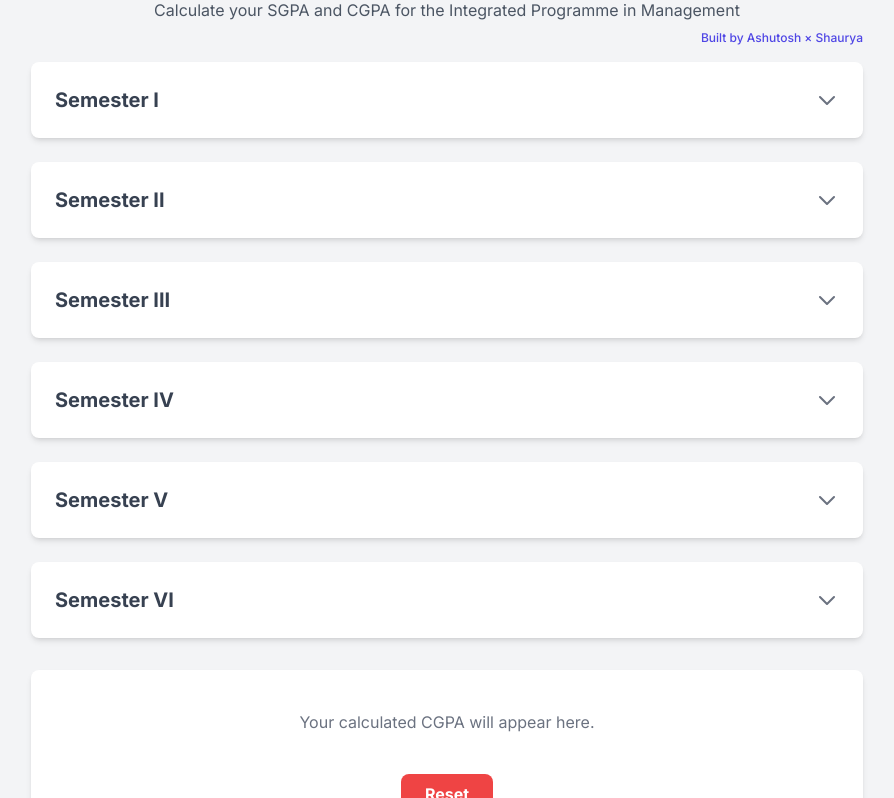
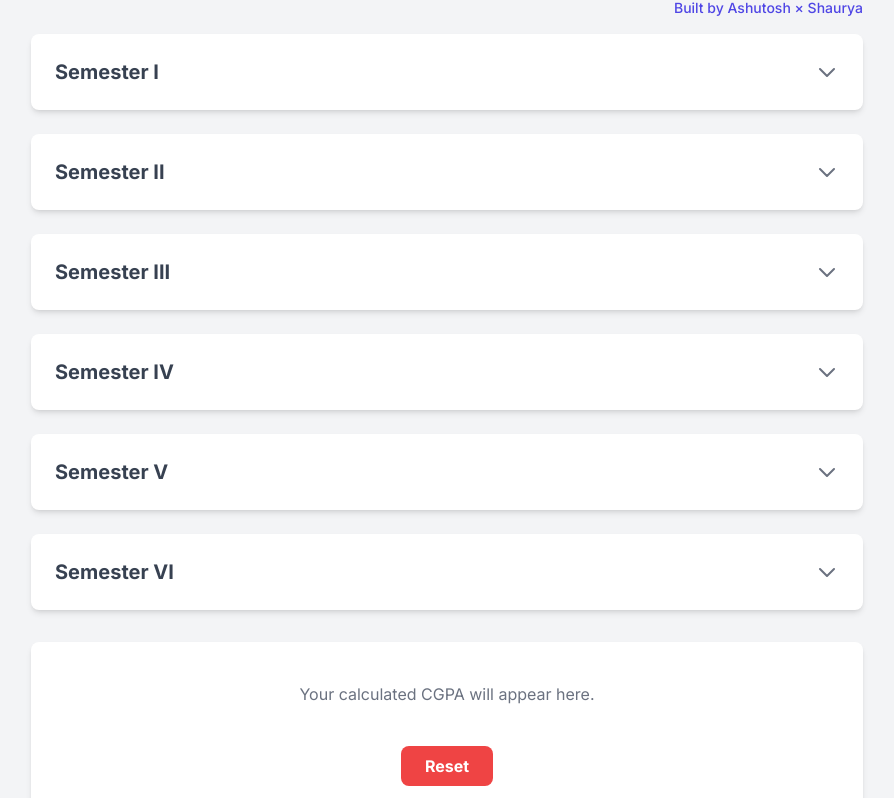
Before and after one commit to iimbgipm/cgpa-calc, a plain HTML site: page index.html in a window 1280 px wide. Shown: the part 82-880 px from the top of the page, without its empty margins (193-1087 px from the left). Drawn offline with nearby package versions, Linux system fonts and the light colour scheme.

Commit message:
Update index.html

```diff
--- a/index.html
+++ b/index.html
@@ -34,10 +34,9 @@
     <div class="container mx-auto p-4 md:p-8 max-w-4xl">
         <header class="text-center mb-8">
             <h1 class="text-3xl md:text-4xl font-bold text-gray-900 dark:text-white">IIM BG IPM CGPA Calculator</h1>
-            <p class="text-gray-600 dark:text-gray-400 mt-2">Calculate your SGPA and CGPA for the Integrated Programme in Management</p>
         </header>
 
-        <div class="text-right -mt-6 mb-4 px-1 md:px-0 text-xs font-medium text-indigo-600 dark:text-indigo-400">Built by Ashutosh × Shaurya</div>
+        <div class="text-right -mt-6 mb-4 px-1 md:px-0 text-sm font-medium text-indigo-600 dark:text-indigo-400">Built by Ashutosh × Shaurya</div>
 
         <main id="calculator-container">
             <!-- Semesters will be loaded here by JavaScript -->
```
